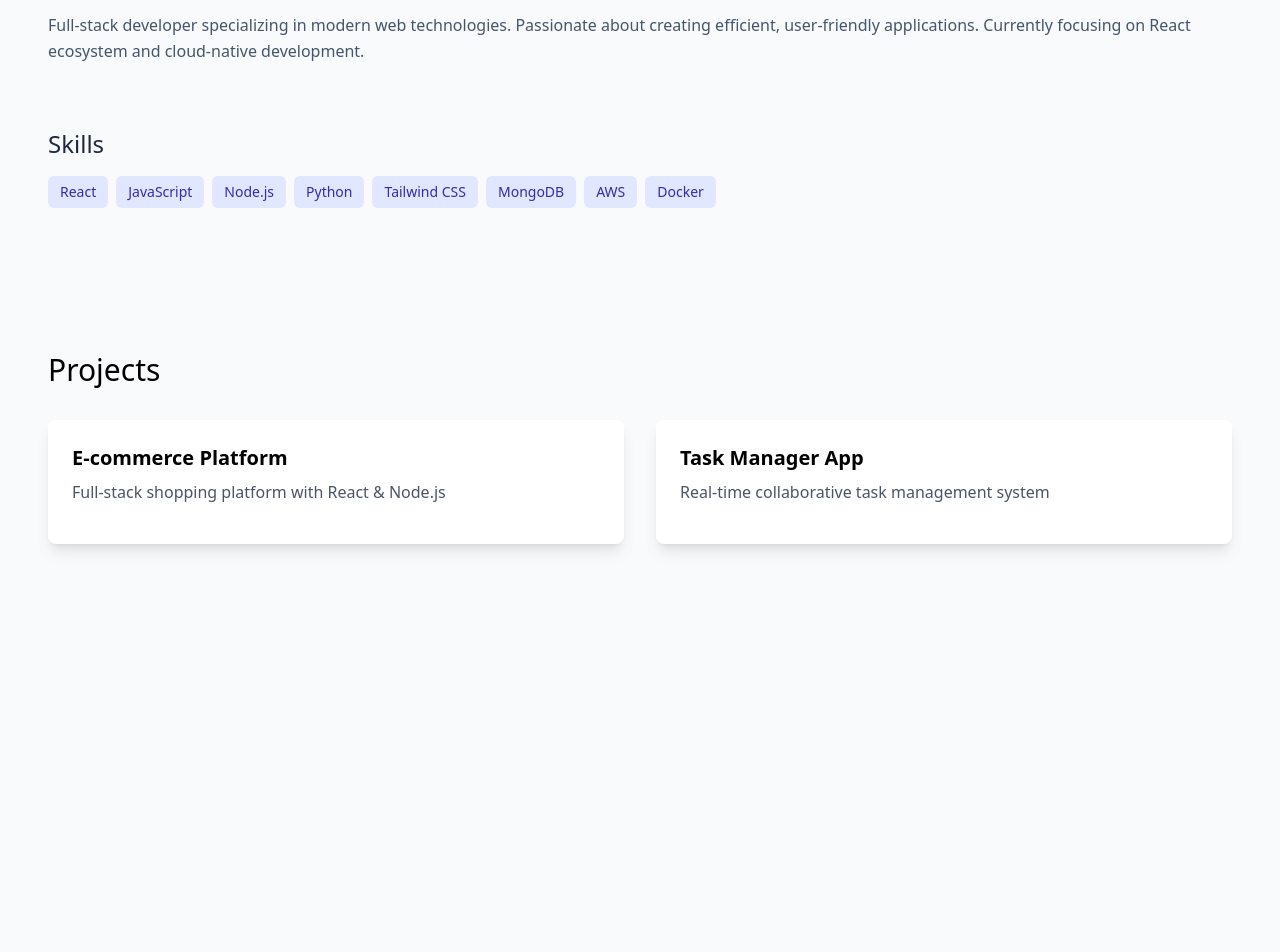
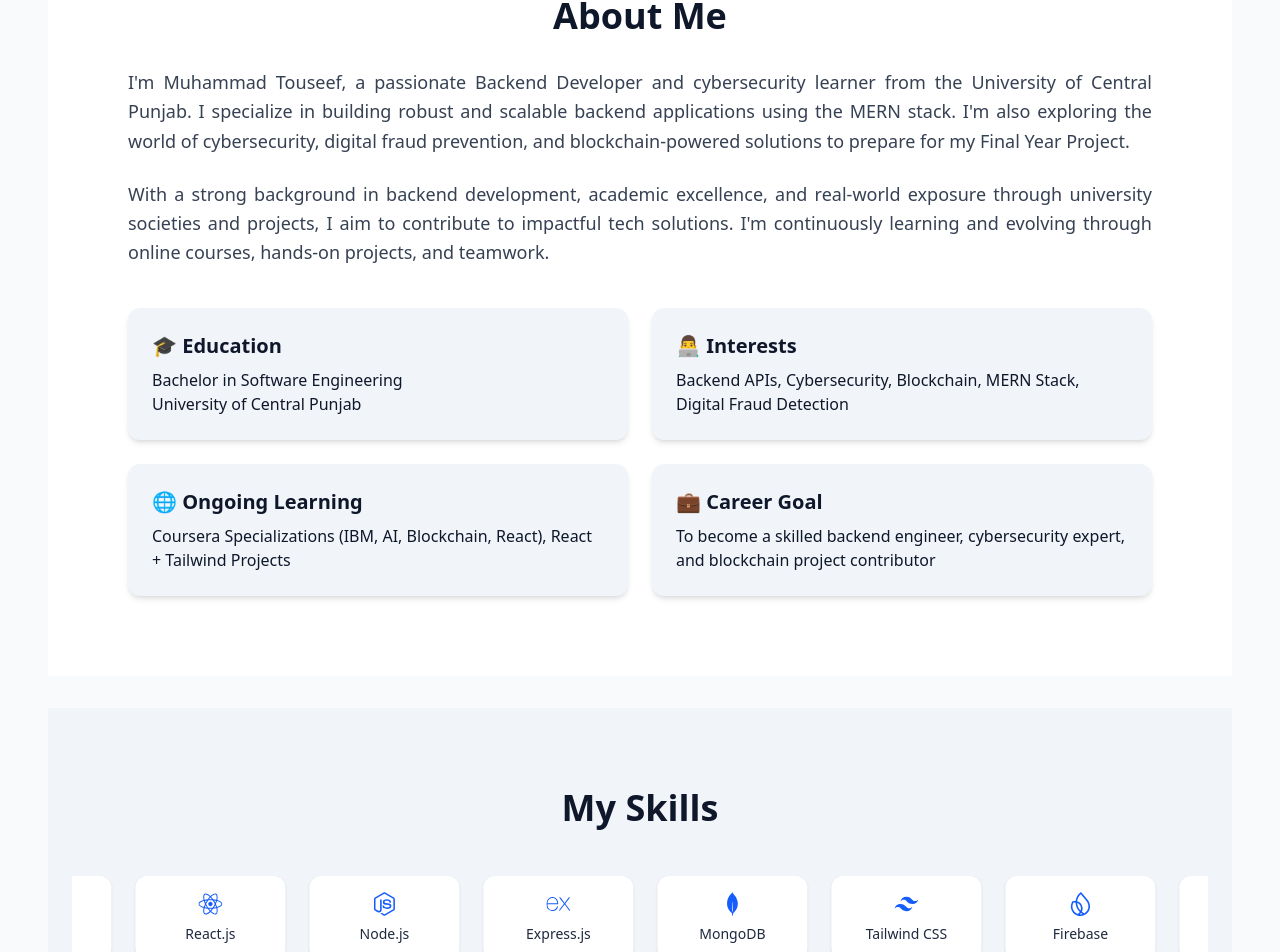
Before and after one commit to M-Touseef/my-portfolio, a React (Vite) app: page / in a window 1280 px wide. Shown: the part 116-1068 px from the top of the page. Built offline with nearby package versions, Linux system fonts and the light colour scheme.

Commit message:
initial commit

```diff
--- a/src/components/About.jsx
+++ b/src/components/About.jsx
@@ -1,16 +1,44 @@
+// src/components/About.jsx
+import React from "react";
 
-import React from 'react'
-export default function About({ darkMode }) {
-    return (
-      <section id="about" className="pt-12">
-        <h2 className={`text-xl md:text-2xl pb-4 ${darkMode ? 'text-white' : 'text-slate-800'}`}>
-          About Me
-        </h2>
-        <p className={`text-sm md:text-base ${darkMode ? 'text-gray-300' : 'text-slate-600'} leading-relaxed`}>
-          Full-stack developer specializing in modern web technologies.
-          Passionate about creating efficient, user-friendly applications.
-          Currently focusing on React ecosystem and cloud-native development.
+const About = () => {
+  return (
+    <section
+      id="about"
+      className="w-full bg-white text-slate-900 py-20 px-6"
+    >
+      <div className="max-w-5xl mx-auto">
+        <h2 className="text-3xl sm:text-4xl font-bold mb-8 text-center">About Me</h2>
+
+        <p className="text-lg text-gray-700 mb-6 leading-relaxed text-justify">
+          I'm Muhammad Touseef, a passionate Backend Developer and cybersecurity learner from the University of Central Punjab. I specialize in building robust and scalable backend applications using the MERN stack. I'm also exploring the world of cybersecurity, digital fraud prevention, and blockchain-powered solutions to prepare for my Final Year Project.
         </p>
-      </section>
-    )
-  }
+
+        <p className="text-lg text-gray-700 mb-6 leading-relaxed text-justify">
+          With a strong background in backend development, academic excellence, and real-world exposure through university societies and projects, I aim to contribute to impactful tech solutions. I'm continuously learning and evolving through online courses, hands-on projects, and teamwork.
+        </p>
+
+        <div className="grid sm:grid-cols-2 gap-6 mt-10">
+          <div className="bg-slate-100 p-6 rounded-xl shadow-md">
+            <h3 className="text-xl font-semibold mb-2">🎓 Education</h3>
+            <p>Bachelor in Software Engineering<br />University of Central Punjab</p>
+          </div>
+          <div className="bg-slate-100 p-6 rounded-xl shadow-md">
+            <h3 className="text-xl font-semibold mb-2">👨‍💻 Interests</h3>
+            <p>Backend APIs, Cybersecurity, Blockchain, MERN Stack, Digital Fraud Detection</p>
+          </div>
+          <div className="bg-slate-100 p-6 rounded-xl shadow-md">
+            <h3 className="text-xl font-semibold mb-2">🌐 Ongoing Learning</h3>
+            <p>Coursera Specializations (IBM, AI, Blockchain, React), React + Tailwind Projects</p>
+          </div>
+          <div className="bg-slate-100 p-6 rounded-xl shadow-md">
+            <h3 className="text-xl font-semibold mb-2">💼 Career Goal</h3>
+            <p>To become a skilled backend engineer, cybersecurity expert, and blockchain project contributor</p>
+          </div>
+        </div>
+      </div>
+    </section>
+  );
+};
+
+export default About;
--- a/src/components/Skills.jsx
+++ b/src/components/Skills.jsx
@@ -1,26 +1,70 @@
-import React from 'react'
-export default function Skills({ darkMode }) {
-  const skills = ["React", "JavaScript", "Node.js", "Python", "Tailwind CSS", "MongoDB", "AWS", "Docker"]
+// src/components/Skills.jsx
+import React from "react";
+import {
+  FaReact, FaNodeJs, FaGithub, FaLinux, FaDatabase,
+} from "react-icons/fa";
+import {
+  SiMongodb, SiTailwindcss, SiJavascript, SiExpress, SiFirebase,
+  SiPandas, SiNumpy, SiTensorflow,
+} from "react-icons/si";
+import { GiArtificialIntelligence } from "react-icons/gi";
+import { BsTerminal } from "react-icons/bs";
+
+const Skills = () => {
+  const skills = [
+    { name: "JavaScript", icon: <SiJavascript size={24} /> },
+    { name: "React.js", icon: <FaReact size={24} /> },
+    { name: "Node.js", icon: <FaNodeJs size={24} /> },
+    { name: "Express.js", icon: <SiExpress size={24} /> },
+    { name: "MongoDB", icon: <SiMongodb size={24} /> },
+    { name: "Tailwind CSS", icon: <SiTailwindcss size={24} /> },
+    { name: "Firebase", icon: <SiFirebase size={24} /> },
+    { name: "Git & GitHub", icon: <FaGithub size={24} /> },
+    { name: "Linux CLI", icon: <FaLinux size={24} /> },
+    { name: "SQL / Databases", icon: <FaDatabase size={24} /> },
+    { name: "Pandas", icon: <SiPandas size={24} /> },
+    { name: "NumPy", icon: <SiNumpy size={24} /> },
+    { name: "Machine Learning", icon: <GiArtificialIntelligence size={24} /> },
+    { name: "Metasploit", icon: <BsTerminal size={24} /> },
+  ];
 
   return (
-    <section id="skills" className="pt-8">
-      <h2 className={`text-xl md:text-2xl pb-4 ${darkMode ? 'text-white' : 'text-slate-800'}`}>
-        Skills
-      </h2>
-      <div className="flex flex-wrap gap-2">
-        {skills.map((skill) => (
-          <div
-            key={skill}
-            className={`px-3 py-1.5 text-sm rounded-md ${
-              darkMode
-                ? 'bg-gray-700 text-gray-100'
-                : 'bg-indigo-100 text-indigo-800'
-            }`}
-          >
-            {skill}
+    <section
+      id="skills"
+      className="w-full bg-slate-100 py-20 px-6 overflow-hidden"
+    >
+      <div className="max-w-6xl mx-auto text-center">
+        <h2 className="text-3xl sm:text-4xl font-bold mb-12 text-slate-900">My Skills</h2>
+        <div className="relative w-full overflow-hidden">
+          <div className="flex gap-6 animate-slide">
+            {skills.concat(skills).map((skill, index) => (
+              <div
+                key={index}
+                className="min-w-[150px] flex-shrink-0 bg-white shadow rounded-xl p-4 flex flex-col items-center justify-center"
+              >
+                <div className="text-blue-600 mb-2">{skill.icon}</div>
+                <p className="text-sm font-medium text-slate-800">{skill.name}</p>
+              </div>
+            ))}
           </div>
-        ))}
+        </div>
       </div>
+
+      {/* Tailwind custom animation */}
+      <style>
+        {`
+          @keyframes slide {
+            0% { transform: translateX(0); }
+            100% { transform: translateX(-50%); }
+          }
+          .animate-slide {
+            display: flex;
+            animation: slide 30s linear infinite;
+          }
+        `}
+      </style>
     </section>
-  )
-}
+  );
+};
+
+export default Skills;
```
